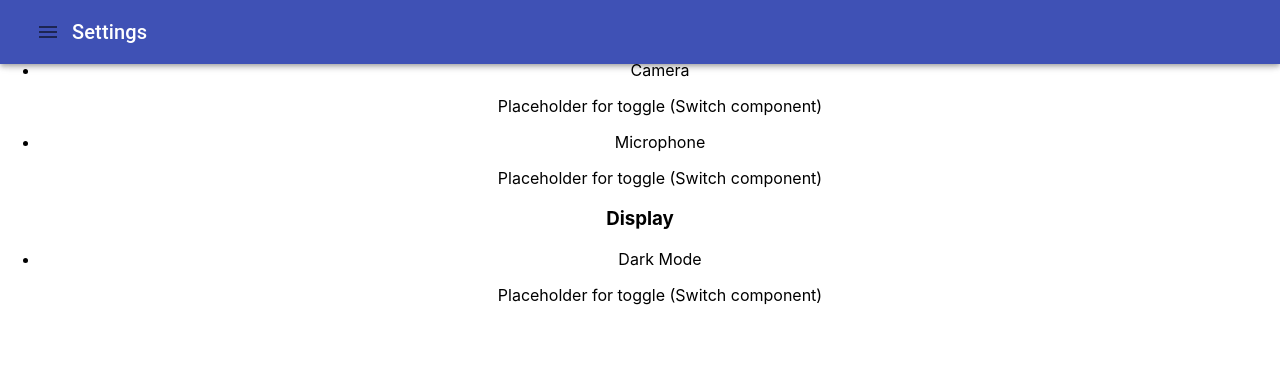
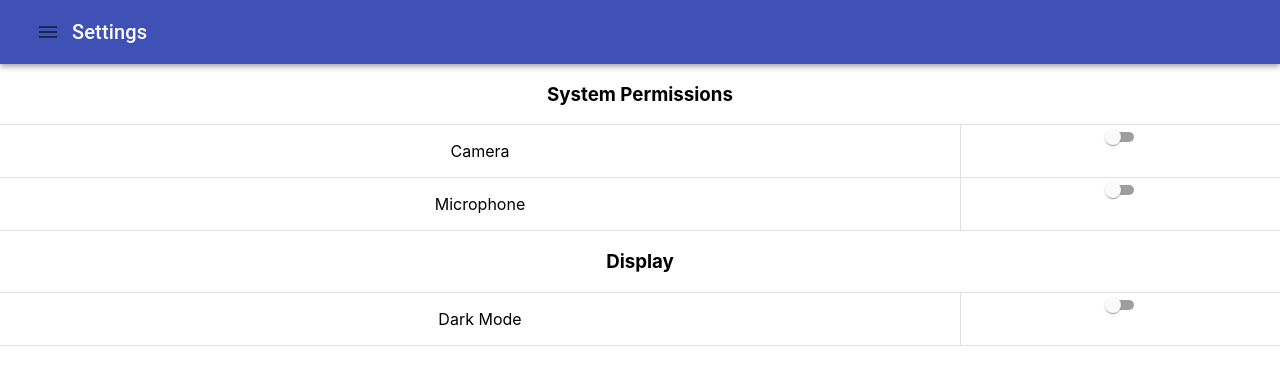
Before and after one commit to TeamTARS/SmartCycle, a React app: page /settings in a window 1280 px wide. Shown: the top 384 px of the page. Built offline with nearby package versions, Linux system fonts and the light colour scheme; the HTML template or start-up script is replaced by a standard one.

Commit message:
Updated/added components

```diff
--- a/src/client/Pages/CommonComponents/Header.tsx
+++ b/src/client/Pages/CommonComponents/Header.tsx
@@ -1,6 +1,7 @@
 import { AppBar, IconButton, Toolbar, Typography } from "@material-ui/core";
 import ArrowBackIcon from "@material-ui/icons/ArrowBack";
 import React from "react";
+import { Link } from "react-router-dom";
 
 import Menu from "./Menu";
 
@@ -24,15 +25,12 @@ class Header extends React.Component<HeaderProps, {}> {
         {this.props.showMenu ? (
           <Menu title={this.props.title} />
         ) : (
-          <AppBar>
+          <AppBar position="static">
             <Toolbar>
-              <IconButton>
+              <IconButton component={Link} to={this.props.navBackLink}>
                 <ArrowBackIcon />
               </IconButton>
-              <Typography variant="h6">
-                {/* {this.props.showMenu ? "true" : "false"} */}
-                {this.props.title}
-              </Typography>
+              <Typography variant="h6">{this.props.title}</Typography>
             </Toolbar>
           </AppBar>
         )}
--- a/src/client/Pages/CommonComponents/Menu.tsx
+++ b/src/client/Pages/CommonComponents/Menu.tsx
@@ -47,17 +47,14 @@ class Menu extends React.Component<MenuProps, MenuState> {
   render() {
     return (
       <div className="Menu">
-        {/* Header here */}
         {/* TODO: Add styling */}
-        <AppBar>
+        <AppBar position="static">
           <Toolbar>
             <IconButton onClick={this.toggleMenu}>
               <MenuIcon />
             </IconButton>
-            <Typography variant="h6">
-              {/* {this.props.showMenu ? "true" : "false"} */}
-              {this.props.title}
-            </Typography>
+            {/* TODO: Figure out how to center text */}
+            <Typography variant="h6">{this.props.title}</Typography>
           </Toolbar>
         </AppBar>
         <Drawer open={this.state.open} onClick={this.toggleMenu}>
@@ -67,13 +64,13 @@ class Menu extends React.Component<MenuProps, MenuState> {
                 <IconButton onClick={this.toggleMenu}>
                   <MenuIcon />
                 </IconButton>
-                <Typography variant="h6">Menu</Typography>
+                <Typography variant="h6" align="center">
+                  Menu
+                </Typography>
               </Toolbar>
             </AppBar>
             <nav>
               <List>
-                {/* TODO: Switch Link to NavLink to allow styling */}
-                {/* Need to contain <Icon> elements */}
                 <ListItem button component={Link} to="/">
                   <ListItemIcon>
                     <HomeIcon />
--- a/src/client/Pages/CommonComponents/SearchBar.tsx
+++ b/src/client/Pages/CommonComponents/SearchBar.tsx
@@ -1,30 +1,23 @@
-import { InputBase } from "@material-ui/core";
+import { Container, IconButton, InputBase } from "@material-ui/core";
 import MicIcon from "@material-ui/icons/Mic";
 import SearchIcon from "@material-ui/icons/Search";
 import React from "react";
 
-export interface SearchBarProps {
-  test: string;
-}
-
-class SearchBar extends React.Component<SearchBarProps, {}> {
+class SearchBar extends React.Component<{}, {}> {
   render() {
     return (
       <div>
         {/* TODO: Add styling */}
-        <div>
-          <p>Placeholder for search bar</p>
-          <div>
-            <SearchIcon />
-          </div>
+        <Container>
+          <SearchIcon />
           <InputBase
             placeholder="Search…"
             inputProps={{ "aria-label": "search" }}
           />
-          <div>
+          <IconButton>
             <MicIcon />
-          </div>
-        </div>
+          </IconButton>
+        </Container>
       </div>
     );
   }
--- a/src/client/Pages/Home.tsx
+++ b/src/client/Pages/Home.tsx
@@ -1,4 +1,7 @@
+import { Fab } from "@material-ui/core";
+import CameraAltIcon from "@material-ui/icons/CameraAlt";
 import React from "react";
+import { Link } from "react-router-dom";
 
 import Header from "./CommonComponents/Header";
 import SearchBar from "./CommonComponents/SearchBar";
@@ -11,17 +14,13 @@ class HomePage extends React.Component<HomePageProps, {}> {
   render() {
     return (
       <div className="Home-Page">
-        <Header title="Home Page Header" />
-        <SearchBar test="Home Page Search Bar" />
-        <div className="Partial-Results">
-          <h3>Home Page Partial Results</h3>
-          <p>Home Page Partial Results List (GridList component)</p>
-        </div>
+        <Header title="SmartRecycle" />
+        <SearchBar />
         <div className="Camera-View">
           <p>Placeholder for camera view</p>
-          <p>
-            Placeholder for camera button (FAB floating action button component)
-          </p>
+          <Fab component={Link} to="/results">
+            <CameraAltIcon />
+          </Fab>
         </div>
       </div>
     );
--- a/src/client/Pages/Results.tsx
+++ b/src/client/Pages/Results.tsx
@@ -13,7 +13,7 @@ class ResultsPage extends React.Component<ResultsPageProps, {}> {
     return (
       <div className="Results-Page">
         <Header title="Results" showMenu={false} navBackLink="/" />
-        <SearchBar test="Search Bar" />
+        <SearchBar />
         {/* <List> component with maybe a <ListItem> component */}
         <ul>
           <li>
--- a/src/client/Pages/Settings.tsx
+++ b/src/client/Pages/Settings.tsx
@@ -1,3 +1,4 @@
+import { Divider, Grid, Switch } from "@material-ui/core";
 import React from "react";
 
 import Header from "./CommonComponents/Header";
@@ -13,33 +14,41 @@ class SettingsPage extends React.Component<SettingsPageProps, {}> {
         <Header title="Settings" />
         <div className="Settings-System-Permissions">
           <h3>System Permissions</h3>
-          <ul>
-            {/* <Divider /> */}
-            <li>
+          <Divider />
+          <Grid container>
+            <Grid item xs={9}>
               <p>Camera</p>
-              {/* <Divider orientation="vertical" /> */}
-              <p>Placeholder for toggle (Switch component)</p>
-            </li>
-            {/* <Divider /> */}
-            <li>
+            </Grid>
+            <Divider orientation="vertical" flexItem />
+            <Grid item xs>
+              <Switch size="small" color="primary" />
+            </Grid>
+          </Grid>
+          <Divider />
+          <Grid container>
+            <Grid item xs={9}>
               <p>Microphone</p>
-              {/* <Divider orientation="vertical" /> */}
-              <p>Placeholder for toggle (Switch component)</p>
-            </li>
-            {/* <Divider /> */}
-          </ul>
+            </Grid>
+            <Divider orientation="vertical" flexItem />
+            <Grid item xs>
+              <Switch size="small" color="primary" />
+            </Grid>
+          </Grid>
+          <Divider />
         </div>
         <div className="Settings-Display">
           <h3>Display</h3>
-          <ul>
-            {/* <Divider /> */}
-            <li>
+          <Divider />
+          <Grid container>
+            <Grid item xs={9}>
               <p>Dark Mode</p>
-              {/* <Divider orientation="vertical" /> */}
-              <p>Placeholder for toggle (Switch component)</p>
-            </li>
-            {/* <Divider /> */}
-          </ul>
+            </Grid>
+            <Divider orientation="vertical" flexItem />
+            <Grid item xs>
+              <Switch size="small" color="primary" />
+            </Grid>
+          </Grid>
+          <Divider />
         </div>
       </div>
     );
```
